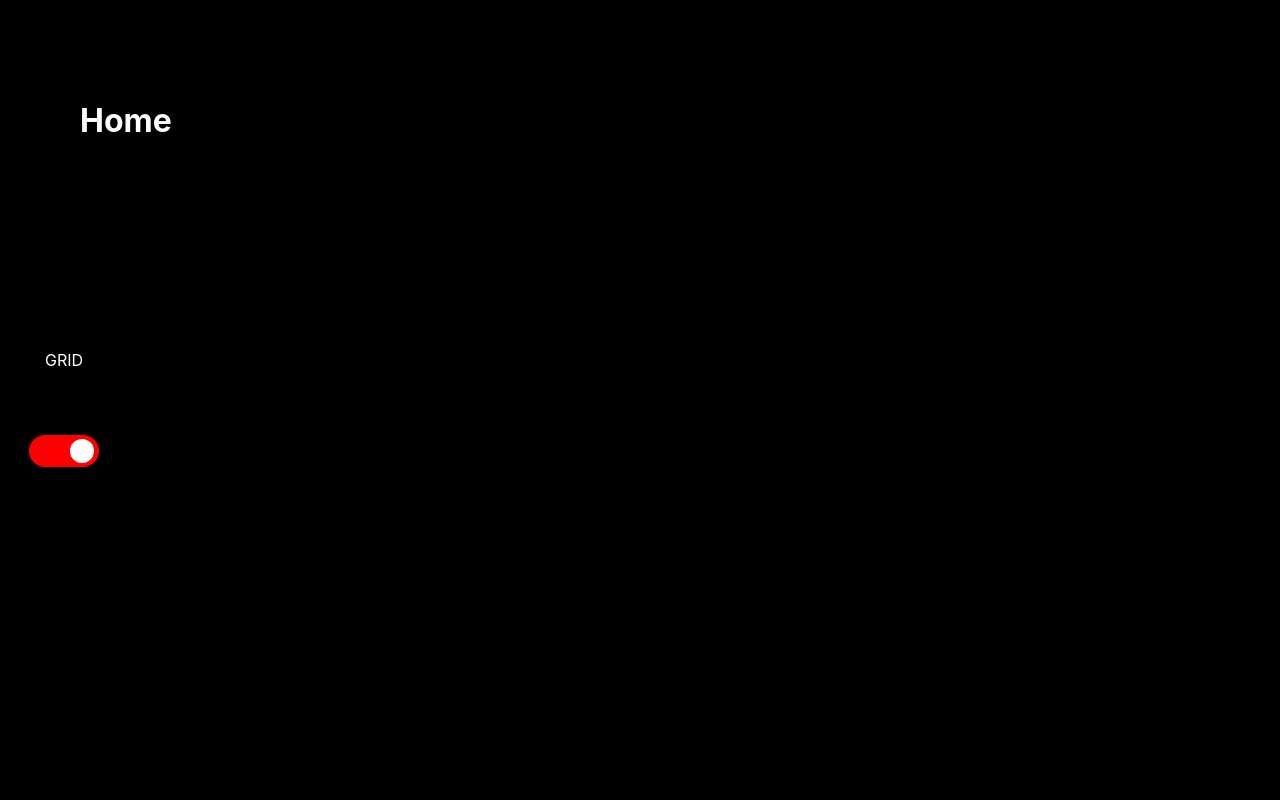
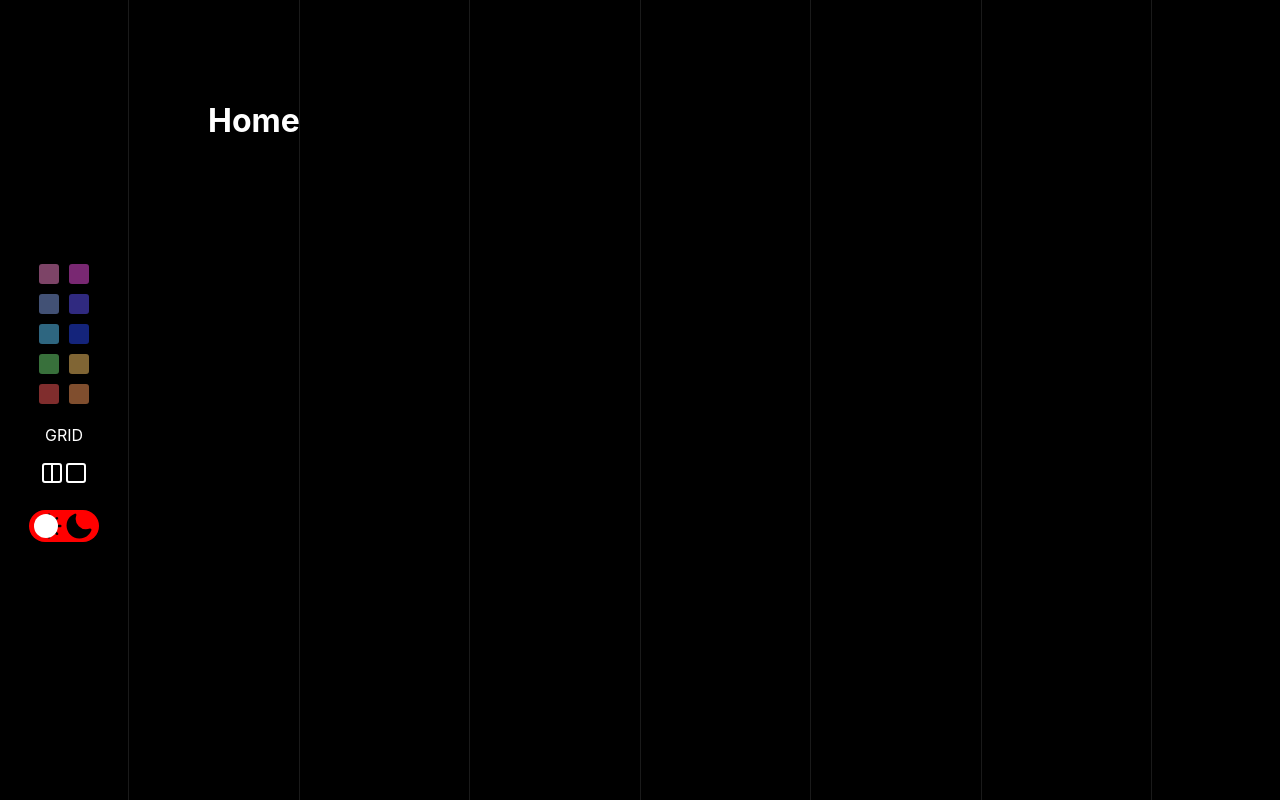
Before and after one commit to Noudea/portfolio2021, a Next.js app: page / in a window 1280 px wide. Built offline with nearby package versions, Linux system fonts and the light colour scheme.

Commit message:
added switch button ,added color palette

```diff
--- a/components/grid/Grid.js
+++ b/components/grid/Grid.js
@@ -15,22 +15,23 @@ const Grid = () => {
     return(<div className='gridContainer'>
             <style jsx>{`
                 .gridContainer {
-                    position: absolute;
+                    position: fixed;
                     z-index: -1;
                     display: flex;
                     flex-wrap: wrap;
                     justify-content: space-between;
-                    width: calc(100% - (150px * 2));
-                    height: 100%;
-                    left: 150px;
+                    width: 80vw;
+                    height: 100vh;
                 }
 
                 `}</style>
+            <Line active={true}/>
             <Line active={grid}/>
             <Line active={grid}/>
             <Line active={grid}/>
             <Line active={grid}/>
             <Line active={grid}/>
+            <Line active={true}/>
     </div>)
 }
 
--- a/components/grid/Line.js
+++ b/components/grid/Line.js
@@ -1,12 +1,18 @@
+import { useContext } from 'react'
+import ThemeContext from '../../context/ThemeContext'
+
 const Line = (props) => {
+
+    const theme = useContext(ThemeContext).theme
+
     return(<div className='line'>
         <style jsx>{`
             .line {
                 width: 1px;
                 height: 100%;
-                background: black;
+                background-color: ${theme.gridLines};
                 transform: ${ props.active ? 'scale3d(1, 1, 1)' : 'scale3d(1, 0, 1)'};
-                transition: transform 2s;
+                transition: transform 3s;
                 transform-origin: top;
             }
             `}</style>
--- /dev/null
+++ b/components/switcher/ColorSwitcher.js
@@ -0,0 +1,75 @@
+import { useContext } from "react";
+import ThemeContext from "../../context/ThemeContext";
+import ThemeColors from "../../theme/ThemeColors";
+
+const ColorSwitcher = () => {
+    const colors = ThemeColors.colors
+
+  return (
+    <div className="colorContainer">
+      <style jsx>{`
+
+        .colorContainer {
+            display:flex;
+            justify-content:center;
+            flex-wrap:wrap;
+            width:5vw;
+        }
+
+        .palette {
+          width: 20px;
+          height: 20px;
+          border-radius: 3px;
+          margin:5px;
+          cursor : pointer;
+          opacity : 0.5;
+        }
+
+        .purple {
+          background-color: ${colors.purple};
+        }
+        .darkPurple {
+            background-color: ${colors.darkPurple};
+        }
+        .darkPink {
+            background-color: ${colors.darkPink};
+        }
+        .pink {
+            background-color: ${colors.pink};
+        }
+        .darkBlue {
+            background-color: ${colors.darkBlue};
+        }
+        .blue {
+            background-color: ${colors.blue};
+        }
+        .green {
+            background-color: ${colors.green};
+        }
+        .yellow {
+            background-color: ${colors.yellow};
+        }
+        .red {
+            background-color: ${colors.red};
+        }
+        .orange {
+            background-color: ${colors.orange};
+        }
+
+
+      `}</style>
+      <div className="palette pink"></div>
+      <div className="palette darkPink"></div>
+      <div className="palette purple"></div>
+      <div className="palette darkPurple"></div>
+      <div className="palette blue"></div>
+      <div className="palette darkBlue"></div>
+      <div className="palette green"></div>
+      <div className="palette yellow"></div>
+      <div className="palette red"></div>
+      <div className="palette orange"></div>
+    </div>
+  );
+};
+
+export default ColorSwitcher;
--- a/components/switcher/GridSwitcher.js
+++ b/components/switcher/GridSwitcher.js
@@ -7,10 +7,11 @@ const GridSwitcher = () => {
 
 
     const {grid,setGrid} = useContext(ThemeContext);
-    const {colors,setColors} = useContext(ThemeContext);
+    const themeColors = useContext(ThemeContext).theme
 
     const setGridOnClick = () => {
         setGrid(true)
+        console.log(themeColors)
     }
 
     const unSetGrid = () => {
@@ -20,7 +21,7 @@ const GridSwitcher = () => {
     return(
         <>
         <style jsx>{`
-            img {
+            svg {
                 cursor:pointer;
             }
 
@@ -31,8 +32,10 @@ const GridSwitcher = () => {
             `}</style>
             <p>GRID</p>
             <div className='switchContainer'>
-                <img onClick={setGridOnClick} src='/svg/columns.svg'></img>
-                <img onClick={unSetGrid} src='/svg/square.svg'></img>
+                {/* <img onClick={setGridOnClick} src='/svg/columns.svg'></img>
+                <img onClick={unSetGrid} src='/svg/square.svg'></img> */}
+                <svg onClick={setGridOnClick}  xmlns="http://www.w3.org/2000/svg" width="24" height="24" viewBox="0 0 24 24" fill="none" stroke={themeColors.inverted} strokeWidth="2" strokeLinecap ="round" strokeLinejoin ="round" className="feather feather-columns"><path d="M12 3h7a2 2 0 0 1 2 2v14a2 2 0 0 1-2 2h-7m0-18H5a2 2 0 0 0-2 2v14a2 2 0 0 0 2 2h7m0-18v18"></path></svg>
+                <svg onClick={unSetGrid} xmlns="http://www.w3.org/2000/svg" width="24" height="24" viewBox="0 0 24 24" fill="none" stroke={themeColors.inverted} strokeWidth="2" strokeLinecap ="round" strokeLinejoin ="round" className="feather feather-square"><rect x="3" y="3" width="18" height="18" rx="2" ry="2"></rect></svg>
             </div>
         </>
     )
--- a/components/switcher/SwitchButton.js
+++ b/components/switcher/SwitchButton.js
@@ -4,16 +4,19 @@ import ThemeColors from '../../theme/ThemeColors'
 
 const SwitchButton = () => {
 
-    const [active,setActive] = useState(false)
     const {theme,setTheme} = useContext(ThemeContext)
 
     const toggleSwitch = () => {
+        const localStorage =  window.localStorage
+
         if(theme.name === 'dark') {
             setTheme(ThemeColors.light)
+            localStorage.setItem('theme','light')
             console.log(theme)
         }
         if(theme.name === 'light') {
             setTheme(ThemeColors.dark)
+            localStorage.setItem('theme','dark')
             console.log(theme)
         }
     }
@@ -25,7 +28,7 @@ const SwitchButton = () => {
                 position: relative;
                 margin-top: 25px;
                 cursor: pointer;
-                box-shadow: 0px 0px 15px 2px rgba(50, 68, 228, 0);
+                box-shadow: 0px 0px 15px 2px rgba(97, 83, 255, 0);
                 padding: 5px;
                 display: flex;
                 justify-content: space-between;
@@ -36,7 +39,9 @@ const SwitchButton = () => {
                 background: red;
                 transition-duration: 0.5s;
             }
-            .switchButtonRound {
+
+
+            {/* .dark {
                 transition-duration: 0.5s;
                 position: absolute;
                 background-color: white;
@@ -45,16 +50,42 @@ const SwitchButton = () => {
                 height: 24px;
             }
 
+            .light {
+                background-color: white;
+                border-radius: 50%;
+                width: 24px;
+                height: 24px;
+                transition-duration: 0.5s;
+                transform: translateX(36px);
+                will-change: transform;
+            } */}
+            .switchButtonRound {
+                position: absolute;
+                background-color: white;
+                border-radius: 50%;
+                width: 24px;
+                height: 24px;
+                transition-duration: 0.5s;
+            }
             .active {
                 transition-duration: 0.5s;
                 transform: translateX(36px);
                 will-change: transform;
+}
+            }
+            svg {
+                fill:white;
+                width:25px;
             }
             `}</style>
 
-            <div className='switchButtonRound active'>
-
-            </div>
+            {/* {theme.name === 'light' ? <img src='/svg/sun.svg'></img>  : null } */}
+            <svg xmlns="http://www.w3.org/2000/svg" viewBox="0 0 24 24"><g data-name="Layer 2"><g data-name="sun"><rect width="24" height="24" transform="rotate(180 12 12)" opacity="0"/><path d="M12 6a1 1 0 0 0 1-1V3a1 1 0 0 0-2 0v2a1 1 0 0 0 1 1z"/><path d="M21 11h-2a1 1 0 0 0 0 2h2a1 1 0 0 0 0-2z"/><path d="M6 12a1 1 0 0 0-1-1H3a1 1 0 0 0 0 2h2a1 1 0 0 0 1-1z"/><path d="M6.22 5a1 1 0 0 0-1.39 1.47l1.44 1.39a1 1 0 0 0 .73.28 1 1 0 0 0 .72-.31 1 1 0 0 0 0-1.41z"/><path d="M17 8.14a1 1 0 0 0 .69-.28l1.44-1.39A1 1 0 0 0 17.78 5l-1.44 1.42a1 1 0 0 0 0 1.41 1 1 0 0 0 .66.31z"/><path d="M12 18a1 1 0 0 0-1 1v2a1 1 0 0 0 2 0v-2a1 1 0 0 0-1-1z"/><path d="M17.73 16.14a1 1 0 0 0-1.39 1.44L17.78 19a1 1 0 0 0 .69.28 1 1 0 0 0 .72-.3 1 1 0 0 0 0-1.42z"/><path d="M6.27 16.14l-1.44 1.39a1 1 0 0 0 0 1.42 1 1 0 0 0 .72.3 1 1 0 0 0 .67-.25l1.44-1.39a1 1 0 0 0-1.39-1.44z"/><path d="M12 8a4 4 0 1 0 4 4 4 4 0 0 0-4-4z"/></g></g></svg>
+            <svg xmlns="http://www.w3.org/2000/svg" viewBox="0 0 24 24"><g data-name="Layer 2"><g data-name="moon"><rect width="24" height="24" opacity="0"/><path d="M12.3 22h-.1a10.31 10.31 0 0 1-7.34-3.15 10.46 10.46 0 0 1-.26-14 10.13 10.13 0 0 1 4-2.74 1 1 0 0 1 1.06.22 1 1 0 0 1 .24 1 8.4 8.4 0 0 0 1.94 8.81 8.47 8.47 0 0 0 8.83 1.94 1 1 0 0 1 1.27 1.29A10.16 10.16 0 0 1 19.6 19a10.28 10.28 0 0 1-7.3 3z"/></g></g></svg>
+            {/* <div className={theme.name === 'light' ? 'light' : 'dark'}>
+            </div> */}
+            <div className = {theme.name === 'light' ? 'switchButtonRound active' : 'switchButtonRound'}></div>
+            {/* {theme.name === 'dark' ? <img src='/svg/moon.svg'></img> : null} */}
     </div>
     )
 
--- a/context/ThemeContext.js
+++ b/context/ThemeContext.js
@@ -4,7 +4,7 @@ import ThemeColors from '../theme/ThemeColors'
 const ThemeContext = React.createContext({
     theme : ThemeColors.dark,
     setTheme : () => {},
-    colors : 'test',
+    colors : ThemeColors.colors,
     setColors : () => {},
     grid : false,
     setGrid : () => {}
--- a/layout/Layout.js
+++ b/layout/Layout.js
@@ -1,13 +1,14 @@
 import { useContext } from 'react'
 
 import Background from "../components/background/Background"
+import ColorSwitcher from '../components/switcher/ColorSwitcher'
 import GridSwitcher from "../components/switcher/GridSwitcher"
 import SwitchButton from "../components/switcher/SwitchButton"
 import ThemeContext from "../context/ThemeContext"
 
 const Layout = ({children}) => {
 
-    const theme = useContext(ThemeContext).theme
+    const themeColors = useContext(ThemeContext).theme
 
 
     return(<>
@@ -40,20 +41,21 @@ const Layout = ({children}) => {
 
         <style jsx global>{`
             body {
-                background-color:${theme.main};
+                background-color:${themeColors.main};
                 animation-name: fade;
                 animation-duration: 2s;
                 animation-fill-mode: forwards;
                 transition-duration: 0.5s;
             }
             h1,p {
-                color:white;
+                color:${themeColors.inverted};
             }
         `}</style>
 
 
     <Background></Background>
     <div className='toolContainer'>
+        <ColorSwitcher></ColorSwitcher>
         <GridSwitcher></GridSwitcher>
         <SwitchButton></SwitchButton>
     </div>
--- a/provider/ThemeProvider.js
+++ b/provider/ThemeProvider.js
@@ -6,12 +6,23 @@ const ThemeProvider = ({children}) => {
 
     // const context = useContext(ThemeContext)
     const [theme,setTheme] = useState(ThemeColors.dark)
-    const [colors,setColors] = useState(false)
-    const [grid,setGrid] = useState(false)
+    const [colors,setColors] = useState(ThemeColors.colors)
+    const [grid,setGrid] = useState(true)
 
 
     useEffect(() => {
 
+        const localStorage =  window.localStorage
+
+        if(!localStorage.getItem('theme')) {
+            localStorage.setItem('theme',theme.name)
+        }
+
+        if(localStorage.getItem('theme')) {
+            setTheme(ThemeColors[localStorage.getItem('theme')])
+        }
+
+        console.log(window.localStorage.getItem('theme'))
 
 
     }, [])
--- a/styles/globals.css
+++ b/styles/globals.css
@@ -23,6 +23,10 @@ main,
     height : 100%;
 }
 
+body {
+    padding : 0px 10vw 0px 10vw;
+}
+
 main {
     padding : 80px;
 }
--- a/theme/ThemeColors.js
+++ b/theme/ThemeColors.js
@@ -1,11 +1,28 @@
 const ThemeColors = {
     dark : {
         name : 'dark',
-        main : 'black'
+        main : 'black',
+        inverted : 'white',
+        gridLines : 'rgba(255, 255, 255, 0.1)'
     },
     light : {
         name : 'light',
-        main : 'white'
+        main : 'white',
+        inverted : 'black',
+        gridLines : 'rgba(0, 0, 0, 0.1)'
+    },
+    colors : {
+        darkPurple : '#6053ff',
+        purple : '#84a2e9',
+        darkPink : '#f150e4',
+        pink : '#fa88ce',
+        darkBlue : '#2847f5',
+        blue : '#5bcbff',
+        green : '#70e075',
+        yellow : '#ffca67',
+        red : '#ff5a5a',
+        orange : '#ff9c5b',
+
     }
 }
 
```
Also changed, not shown: public/svg/moon.svg (added), public/svg/sun.svg (added).
